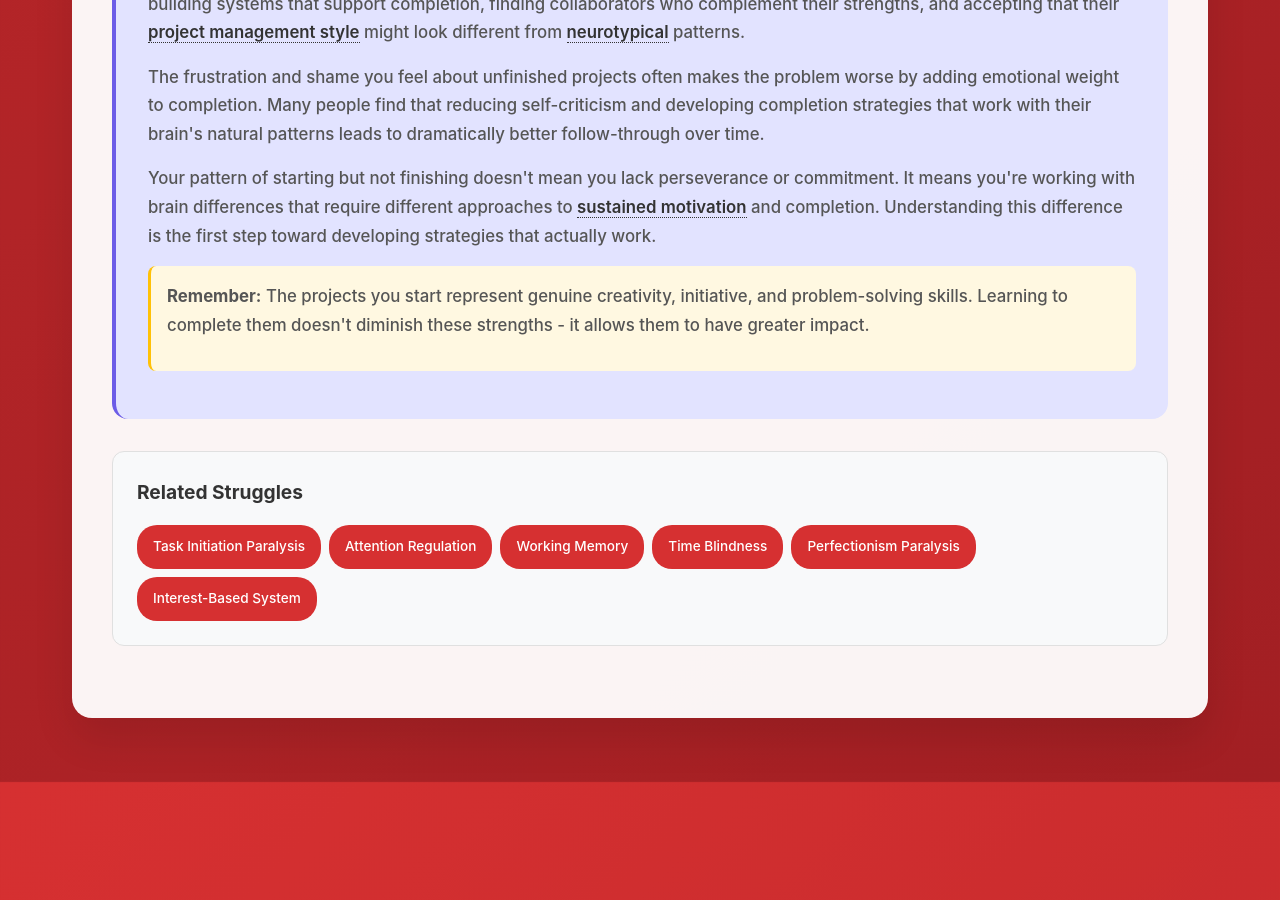
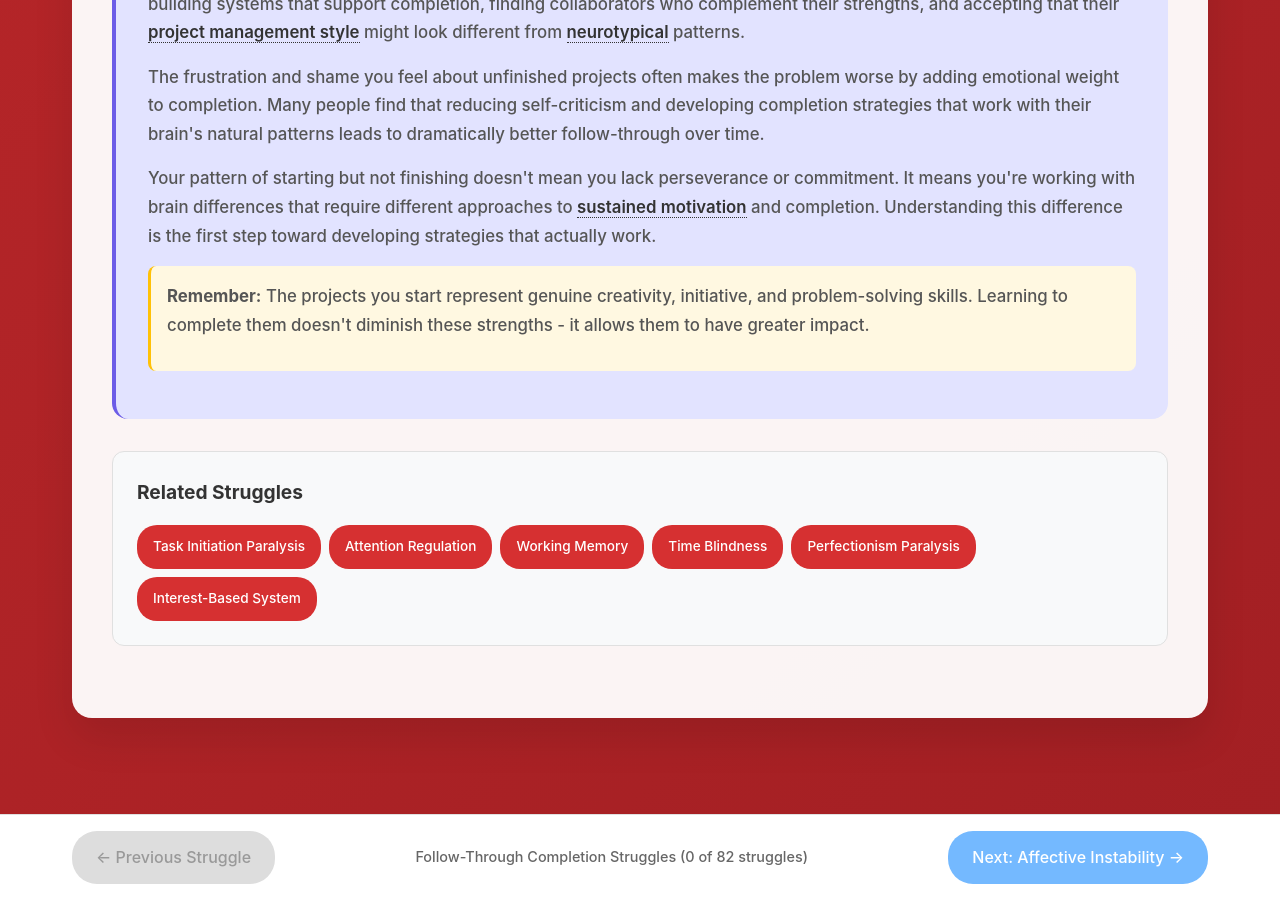
Before and after one commit to neurodivergent-survival-guide/neurodivergent-survival-guide, a Jekyll site: the page built from struggles/follow-through-completion.html, in a window 1280 px wide and 900 px high, scrolled down 4307 px. Built offline with Jekyll 4.4.1, drawn with Linux system fonts in a browser that asks for light colours; before the commit the page ends 5089 px from its top, so only the background shows below that.

Commit message:
Update follow-through-completion.html

```diff
--- a/struggles/follow-through-completion.html
+++ b/struggles/follow-through-completion.html
@@ -1,6 +1,7 @@
 ---
-layout: default
-title: "Follow-Through Completion"
+layout: struggle
+title: "Follow-Through Completion Struggles"
+slug: follow-through-completion
 ---
 <!-- struggles/follow-through-completion.html -->
 <style>
```
